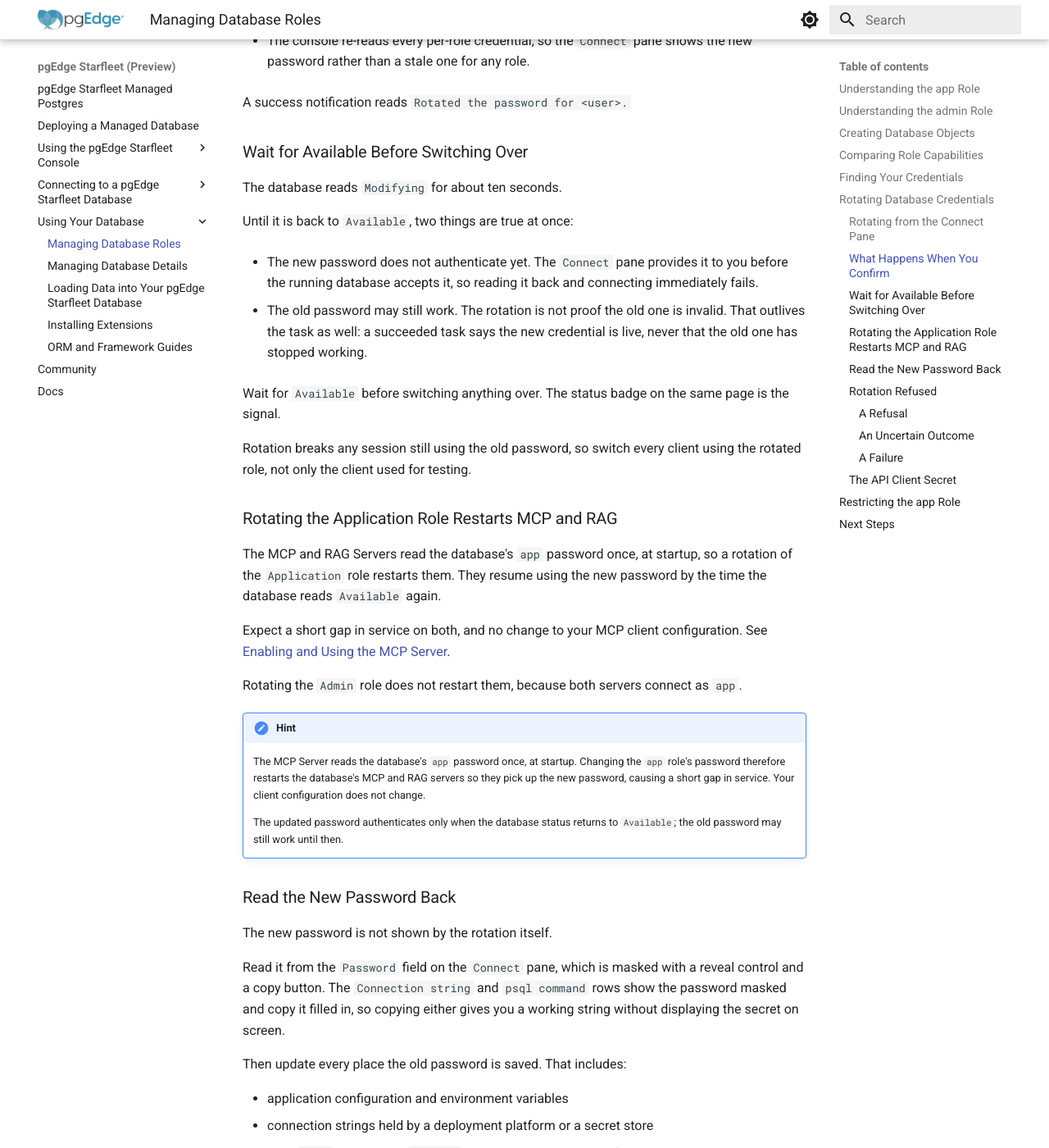
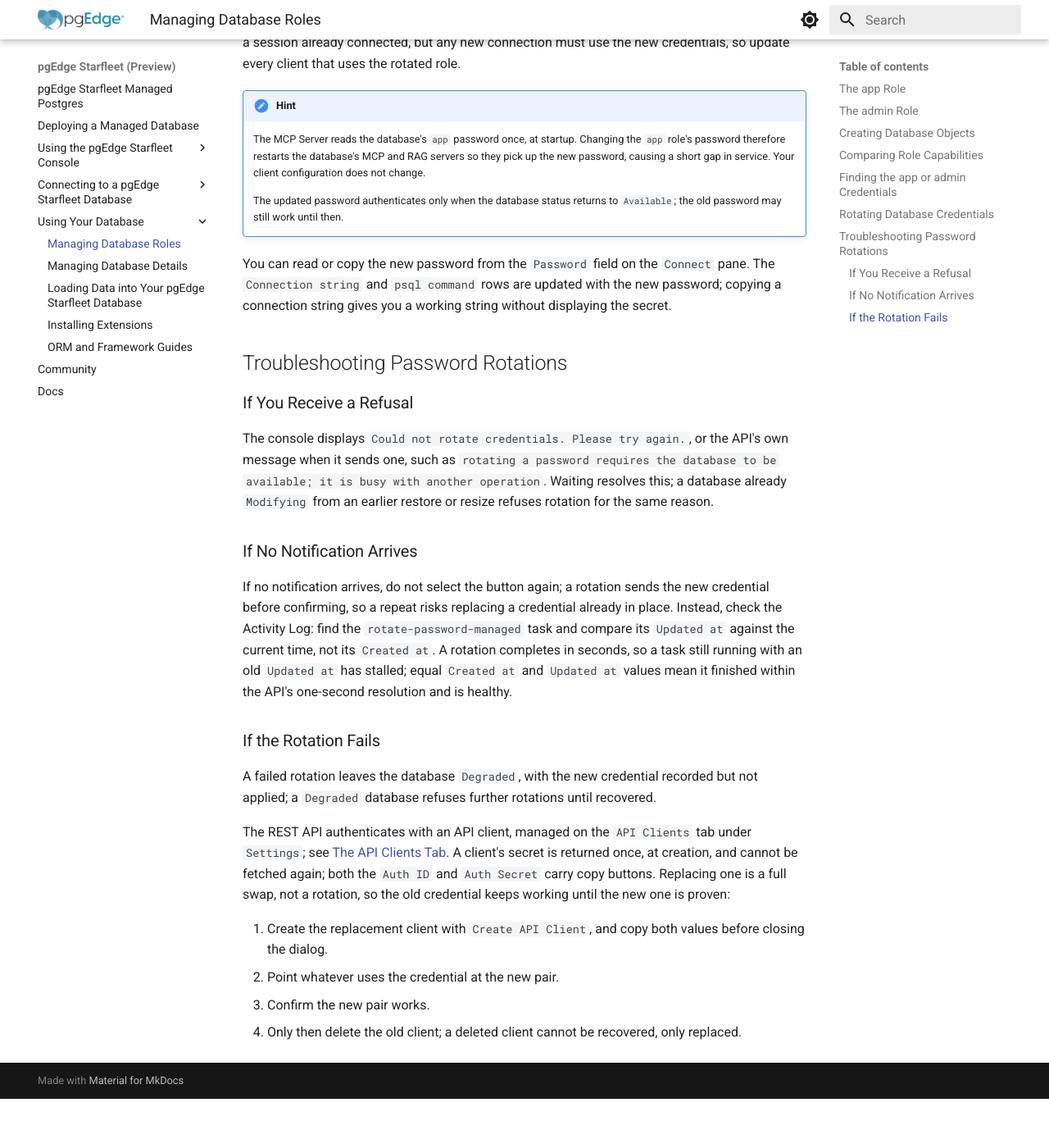
Before and after one commit to pgEdge/pgedge-starfleet-docs, an MkDocs documentation site: the page built from docs/using_database/roles.md, in a window 1280 px wide and 1400 px high, scrolled down 3721 px. Shown: the whole window at 82% size. Built offline with MkDocs 1.6.1 and Material for MkDocs 9.7.7, drawn with Linux system fonts in a browser that asks for light colours; after the commit the page ends 5061 px from its top, so only the background shows below that; some of the changed text lies outside the part shown.

Commit message:
Review and restructure roles.md for clarity and formality
Tighten and formalize the app/admin role descriptions, merge Restricting
the app Role into The app Role section, disambiguate several sentences
(status badge reference, MCP/RAG restart duplication), and move the
rotation-refusal troubleshooting content into a new Troubleshooting
Password Rotations section at the end of the page with If-prefixed
subheadings. Remove the redundant Next Steps section.

```diff
--- a/docs/using_database/roles.md
+++ b/docs/using_database/roles.md
@@ -1,50 +1,62 @@
 # Managing Database Roles
 
 Every pgEdge Starfleet database comes with two roles you can connect as,
-`admin` and `app`; neither role is a Postgres superuser. They divide
-responsibilities by function rather than by privilege level:
+`admin` and `app`. They divide responsibilities by function rather than by
+privilege level:
 
 * `app` owns the database and everything your application builds.
 * `admin` has the server-wide privileges an operator needs.
 
-The `Connect` pane on the database page displays a tab for each role,
-showing the password associated with it.
+Neither role is a Postgres superuser. The `Connect` pane on the database page
+displays a tab for each role, displaying the role's associated password. Your
+pgEdge Starfleet database starts as a single database, owned by `app`. The
+`admin` role exists to administer Postgres, including creating further roles
+and databases on the same server.
 
-Your pgEdge Starfleet database starts as a single database, owned by `app`.
-The `admin` role exists to administer Postgres, including creating further
-roles and databases on the same server.
+`admin` can create roles beyond `app` and `admin` themselves, for a human
+user, a script, or a separate service. Ownership and permissions for those
+roles follow standard Postgres semantics: if a role such as `alice` creates
+a table meant for the application, a role with the right privileges
+(`alice` or `admin`) can reassign ownership to `app` with
+`ALTER TABLE ... OWNER TO app;`, or grant the needed privileges with
+`GRANT`, so the application can use it. pgEdge Starfleet does not change
+this behavior; it only adds the `admin` and `app` roles every database
+starts with.
 
-## Understanding the `app` Role
+## The `app` Role
 
-`app` owns the database. Connect as `app` to create tables, load data, and
-run your application and its migrations. `app` can also install the extensions
-Postgres itself marks trusted, such as `pgcrypto`, and owns each one it
+`app` owns the database; connect as `app` to create tables, load data, and
+run your application and its migrations. `app` can also install any
+extension Postgres marks trusted, such as `pgcrypto`, and owns each one it
 installs.
 
-!!! hint
-
-    Each Postgres object belongs to the role that creates the object; object
-    ownership is managed after creation with the SQL ALTER object_name
-    command.
-
 `app` is the recommended default role to own an application. The MCP and
-RAG Servers also connect as `app`, so whatever your migrations and data
-imports add to the database, those servers can read.
+RAG Servers also connect as `app`, so those servers can read whatever your
+migrations and data imports add to the database.
 
 `app` holds no server-wide privilege: it cannot create roles or databases,
-cannot see what other sessions are running, cannot end another session, and
-cannot install an extension on the pgEdge allowlist.
+view other sessions, end another session, or install an extension on the
+pgEdge allowlist.
 
-## Understanding the `admin` Role
+`admin` can reduce the privileges available to `app`:
 
-`admin` is for administering the database rather than for building your
-schema; it has the privileges a database administrator needs day to
-day, without the superuser powers that could damage the database or reach
-the server it runs on. `admin` can:
+* revoke a privilege previously granted to `app`.
+* reassign a table's owner away from `app`.
+* restrict `app`'s access to a schema.
 
-* read and change the data in every table, whoever owns it.
-* create roles and create databases.
-* see every session and the query it is running, and end a session.
+Because the MCP and RAG Servers authenticate as `app`, revoking a
+privilege from `app` also revokes it from those servers.
+
+## The `admin` Role
+
+`admin` exists to administer the database, not to build your schema; it
+has the privileges a database administrator needs day-to-day, without the
+superuser powers that could damage the database or reach the server it
+runs on. `admin` can:
+
+* read and change the data in every table, regardless of ownership.
+* create roles and databases.
+* view every session and its running query, and end any session.
 * run `VACUUM`, `ANALYZE`, `REINDEX`, and similar maintenance on any table.
 * create logical replication subscriptions.
 * install the extensions on the pgEdge allowlist, such as `vector`,
@@ -55,14 +67,15 @@ become a superuser.
 
 ## Creating Database Objects
 
-An object belongs to the role that creates it, so you should create tables
-and schemas as `app`. A table created as `admin` belongs to `admin`, and your
-application, when connected as `app`, will not be able to alter or drop it.
+Your connected application will run as `app`; if a database object needs
+to be accessed by the application, the object should be created and owned
+by `app`. A table created as `admin` belongs to `admin` instead, and `app`
+has no access to it unless explicitly granted.
 
-`admin` is a member of `app`, so `admin` can also create tables and schemas
-and install trusted extensions; anything it creates belongs to `admin`
-rather than to `app`. Schema work should therefore be performed as `app`,
-so that application objects remain owned by `app`.
+`admin` is a member of `app`, so it can also create tables and schemas and
+install trusted extensions; anything it creates belongs to `admin` rather
+than `app`. Perform schema work as `app` instead, so application objects
+remain owned by `app`.
 
 ## Comparing Role Capabilities
 
@@ -83,7 +96,7 @@ The following table compares the two roles:
 | Install allowlisted extensions | Yes | No |
 | Read or write files on the server | No | No |
 
-## Finding Your Credentials
+## Finding the `app` or `admin` Credentials
 
 The `Connect` pane on the database page provides an `Admin` tab and an
 `Application` tab. Each tab displays:
@@ -93,45 +106,27 @@ The `Connect` pane on the database page provides an `Admin` tab and an
 * the password for that role.
 * a `Rotate credentials` button.
 
-For details about reading and handling these credentials, see
-[Connecting with psql](../connecting/psql.md).
-
-For details about replacing a password, see
-[Rotating Database Credentials](#rotating-database-credentials) below.
-
 The MCP and RAG Servers connect to the database as `app`. As a result,
-each server can read and change whatever `app` can, and rotating the
-`app` password restarts both servers.
+each server can read and change any database objects owned by `app`.
 
 ## Rotating Database Credentials
 
 Rotating a database role's password replaces it with a new one the platform
 generates. The `Rotate credentials` button on the `Connect` pane triggers
-this, and for roughly ten seconds afterwards neither the old password nor
-the new one can be relied on. Your account has one other credential, the
-API client secret, which is replaced rather than rotated.
+rotation; for about ten seconds afterward, neither password is reliable.
+Your account's only other credential, the API client secret, is replaced
+rather than rotated, as described further below.
 
-Rotation is not on the `Actions` menu. For the options that are, see
-[Accessing Management Options with the Actions Menu](../using_console/actions.md).
+The `Connect` pane on a database's overview page has an `Admin` tab and an
+`Application` tab. Each tab displays the connection string, psql command,
+database name, domain, user, and password, with `Rotate credentials`
+underneath. Rotating from this tab modifies the credentials of the
+Postgres user named on it.
 
-### Rotating from the Connect Pane
-
-The `Connect` pane on a database's overview page displays the connection
-string, the psql command, the database name, the domain, the user, and the
-password, with `Rotate credentials` underneath them.
-
-The pane shows an `Admin` tab and an `Application` tab, one per built-in
-role. Rotating from a tab rotates the Postgres user named on it.
-
-The button is disabled while the database is provisioning, and the console
-enables it on a database that is `Available` or `Degraded`. The API admits a
-rotation only from `Available`, so a `Degraded` database can offer the button
-and still refuse the write.
-
-For the location of the `Connect` pane, see
-[Connecting with psql](../connecting/psql.md).
-
-### What Happens When You Confirm
+The button is disabled while the database is provisioning; the console
+enables it only for a database that is `Available` or `Degraded`. The API
+allows a rotation only from databases in an `Available` state, so a
+`Degraded` database can offer the button and still refuse the write.
 
 The button opens a `Rotate credentials` dialog naming the Postgres user, with
 `Rotate credentials` and `Cancel`. Rotating the `Application` role adds a note
@@ -139,52 +134,25 @@ about the MCP and RAG Servers restarting.
 
 Confirming does three things:
 
-* The API accepts the change and starts the work. The database moves to
-  `Modifying`.
+* The API accepts the change and starts the work. The database state
+  changes to `Modifying`.
 
 * A `rotate-password-managed` task appears in the Activity Log for this
-  database. The call returns no task ID, so find the task by pasting the
+  database. The call returns no task ID; to find the task ID, paste the
   database ID into the Activity Log's `Subject ID` filter. See
   [Reviewing the Activity Log](../using_console/activity_log.md).
 
-* The console re-reads every per-role credential, so the `Connect` pane shows
-  the new password rather than a stale one for any role.
+* The console re-reads every per-role credential, so the `Connect` pane
+  displays the new password rather than a stale one for any role.
 
-A success notification reads `Rotated the password for <user>.`
+A successful password update displays `Rotated the password for <user>.`
 
-### Wait for Available Before Switching Over
-
-The database reads `Modifying` for about ten seconds.
-
-Until it is back to `Available`, two things are true at once:
-
-* The new password does not authenticate yet. The `Connect` pane provides
-  it to you before the running database accepts it, so reading it back and
-  connecting immediately fails.
-
-* The old password may still work. The rotation is not proof the old one
-  is invalid. That outlives the task as well: a succeeded task says the
-  new credential is live, never that the old one has stopped working.
-
-Wait for `Available` before switching anything over. The status badge on
-the same page is the signal.
-
-Rotation breaks any session still using the old password, so switch every
-client using the rotated role, not only the client used for testing.
-
-### Rotating the Application Role Restarts MCP and RAG
-
-The MCP and RAG Servers read the database's `app` password once, at
-startup, so a rotation of the `Application` role restarts them. They
-resume using the new password by the time the database reads
-`Available` again.
-
-Expect a short gap in service on both, and no change to your MCP client
-configuration. See
-[Enabling and Using the MCP Server](../serving_ai_content/mcp.md).
-
-Rotating the `Admin` role does not restart them, because both servers
-connect as `app`.
+Wait until the database status returns to `Available` before switching
+anything over; the status badge on the database's overview page displays
+database availability. Rotation
+does not interrupt a session already connected, but any new connection
+must use the new credentials, so update every client that uses the
+rotated role.
 
 !!! hint
 
@@ -196,110 +164,49 @@ connect as `app`.
     The updated password authenticates only when the database status
     returns to `Available`; the old password may still work until then.
 
-### Read the New Password Back
+You can read or copy the new password from the `Password` field on the
+`Connect` pane. The `Connection string` and `psql command` rows are
+updated with the new password; copying a connection string gives you a
+working string without displaying the secret.
 
-The new password is not shown by the rotation itself.
+## Troubleshooting Password Rotations
 
-Read it from the `Password` field on the `Connect` pane, which is masked with a
-reveal control and a copy button. The `Connection string` and `psql command`
-rows show the password masked and copy it filled in, so copying either gives
-you a working string without displaying the secret on screen.
+### If You Receive a Refusal
 
-Then update every place the old password is saved. That includes:
+The console displays `Could not rotate credentials. Please try again.`, or
+the API's own message when it sends one, such as `rotating a password
+requires the database to be available; it is busy with another
+operation`. Waiting resolves this; a database already `Modifying` from
+an earlier restore or resize refuses rotation for the same reason.
 
-* application configuration and environment variables
-* connection strings held by a deployment platform or a secret store
-* local `psql` invocations, `.pgpass` entries, and GUI client profiles
-* CI jobs that connect to this database
+### If No Notification Arrives
 
-### Rotation Refused
+If no notification arrives, do not select the button again; a rotation
+sends the new credential before confirming, so a repeat risks replacing
+a credential already in place. Instead, check the Activity Log: find the
+`rotate-password-managed` task and compare its `Updated at` against the
+current time, not its `Created at`. A rotation completes in seconds, so
+a task still running with an old `Updated at` has stalled; equal
+`Created at` and `Updated at` values mean it finished within the API's
+one-second resolution and is healthy.
 
-#### A Refusal
+### If the Rotation Fails
 
-The console shows `Could not rotate credentials. Please try again.`,
-or the API's own message where it sends one. The API's rotation
-refusal reads `rotating a password requires the database to be
-available; it is busy with another operation`.
+A failed rotation leaves the database `Degraded`, with the new
+credential recorded but not applied; a `Degraded` database refuses
+further rotations until recovered.
 
-Waiting resolves this. A database already `Modifying` because of an
-earlier restore or resize refuses a rotation for the same reason.
+The REST API authenticates with an API client, managed on the
+`API Clients` tab under `Settings`; see
+[The API Clients Tab](../using_console/settings.md#the-api-clients-tab).
+A client's secret is returned once, at creation, and cannot be fetched
+again; both the `Auth ID` and `Auth Secret` carry copy buttons. Replacing
+one is a full swap, not a rotation, so the old credential keeps working
+until the new one is proven:
 
-#### An Uncertain Outcome
-
-If no notification arrives, do not select the button again. A
-rotation sends the new credential to the database before it waits for
-confirmation, and the database applies it independently, so a repeat
-risks replacing a credential that is already in place.
-
-Read the Activity Log instead. Find the `rotate-password-managed` task for
-this database and compare its `Updated at` against the current time rather
-than against its `Created at`. A rotation completes in seconds, so a task
-still running whose `Updated at` is minutes old has stopped progressing. A
-task whose `Created at` and `Updated at` are equal finished inside the
-API's one-second timestamp resolution and is healthy.
-
-#### A Failure
-
-A rotation that fails leaves the database `Degraded`, with the new
-credential recorded but not applied, and a `Degraded` database is
-refused another rotation until it is recovered.
-
-### The API Client Secret
-
-The REST API authenticates with an API client, managed on the `API Clients` tab
-under `Settings`. See
-[The API Clients Tab](../using_console/settings.md#the-api-clients-tab).
-
-A client's secret is returned once, at creation, and cannot be fetched again.
-The creation dialog says so directly: "Please copy the authentication ID and
-secret below. You cannot retrieve the secret value again later." Both values
-carry copy buttons.
-
-Rotating one is therefore replacement, not rotation, and the order matters,
-because the old credential is the working one until the new one has proven
-itself:
-
-1. Create the replacement client with `Create API Client`, and copy both the
-   `Auth ID` and the `Auth Secret` before closing the dialog.
-
-2. Point whatever uses the credential at the new pair, so nothing keeps
-   running as the old client.
-
-3. Confirm the new pair works by making a call with it.
-
-4. Only then delete the old client. A deleted client cannot be recovered, only
-   replaced.
-
-## Restricting the `app` Role
-
-`admin` can reduce the privileges available to `app`. For example,
-`admin` can:
-
-* revoke a privilege previously granted to `app`.
-* reassign the owner of a table away from `app`.
-* restrict `app`'s access to a schema.
-
-Postgres permits these actions, and the pgEdge Starfleet platform enforces
-no additional restrictions to prevent or reverse them.
-
-Because the MCP and RAG Servers authenticate to the database as `app`,
-revoking a privilege from `app` also revokes it from those servers.
-
-## Next Steps
-
-These pages cover related tasks that build on the roles and credentials
-described here.
-
-* [Installing Extensions](extensions.md) describes which role
-  installs which extension and what the refusal message means.
-* [Loading Data into Your pgEdge Starfleet Database](loading_data.md)
-  describes the load order that uses both roles.
-* [Connecting to a pgEdge Starfleet Database](../connecting/index.md)
-  describes the clients and how each one takes the credentials.
-* [Connecting with psql](../connecting/psql.md) explains how to handle
-  a password once you have it.
-* [Enabling and Using the MCP Server](../serving_ai_content/mcp.md)
-  describes the server a credential rotation of the `Application` role
-  restarts.
-* [Reviewing the Activity Log](../using_console/activity_log.md)
-  explains how to find the `rotate-password-managed` task.
+1. Create the replacement client with `Create API Client`, and copy both
+   values before closing the dialog.
+2. Point whatever uses the credential at the new pair.
+3. Confirm the new pair works.
+4. Only then delete the old client; a deleted client cannot be recovered,
+   only replaced.
```
Also changed, not shown: other parts of docs/using_database/roles.md (+2 -2 lines).
